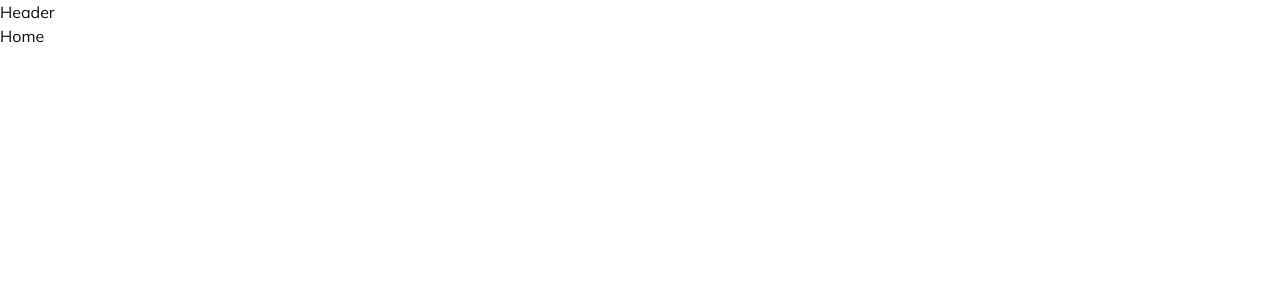
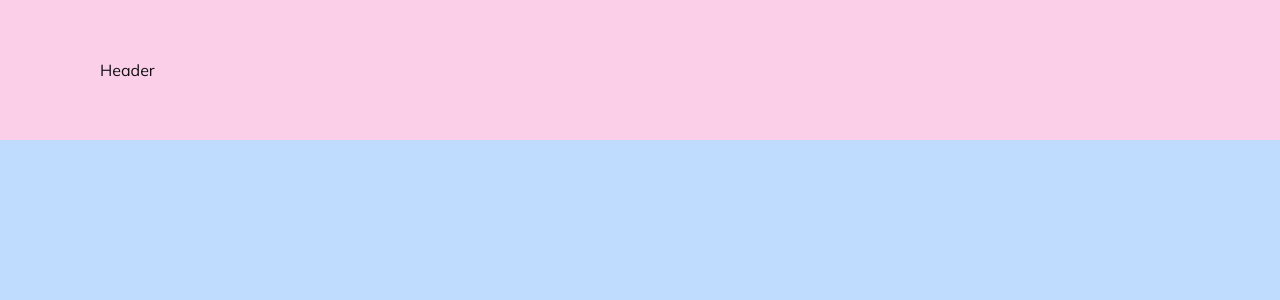
Before and after one commit to jenil97/Framer-Motion-Web, a React (Create React App) app: page / in a window 1280 px wide. Shown: the top 300 px of the page. Built offline with nearby package versions, Linux system fonts and the light colour scheme; a web font is replaced by a local one.

Commit message:
fix : manifest

```diff
--- a/public/index.html
+++ b/public/index.html
@@ -9,8 +9,6 @@
       name="description"
       content="Web site created using create-react-app"
     />
-    <link rel="apple-touch-icon" href="%PUBLIC_URL%/logo192.png" />
-    <link rel="manifest" href="%PUBLIC_URL%/manifest.json" />
     <!-- google fonts -->
     <link rel="preconnect" href="https://fonts.googleapis.com" />
     <link rel="preconnect" href="https://fonts.gstatic.com" crossorigin />
--- a/src/components/Header.js
+++ b/src/components/Header.js
@@ -1,7 +1,19 @@
-import React from 'react';
+import React from "react";
+
+// import components
+import Socials from "./Socials";
+import Logo from "../assets/header/logo.svg";
+import MobileNav from "./MobileNav";
+
+// import link
+import { Link } from "react-router-dom";
 
 const Header = () => {
-  return <div>Header</div>;
+  return (
+    <header className="bg-pink-200 fixed w-full px-[30px] lg:px-[100px] z-30 h-[100px] lg:h-[140px] flex items-center">
+      Header
+    </header>
+  );
 };
 
 export default Header;
--- a/src/pages/About.js
+++ b/src/pages/About.js
@@ -1,7 +1,7 @@
 import React from 'react';
 
 const About = () => {
-  return <div>About</div>;
+  return <div className="section bg-yellow-200">About</div>;
 };
 
 export default About;
--- a/src/pages/Contact.js
+++ b/src/pages/Contact.js
@@ -1,7 +1,7 @@
 import React from 'react';
 
 const Contact = () => {
-  return <div>Contact</div>;
+  return <div className="section bg-amber-600">Contact</div>;
 };
 
 export default Contact;
--- a/src/pages/Home.js
+++ b/src/pages/Home.js
@@ -1,7 +1,7 @@
-import React from 'react';
+import React from "react";
 
 const Home = () => {
-  return <div>Home</div>;
+  return <div className="section bg-blue-200">Home</div>;
 };
 
 export default Home;
--- a/src/pages/Portfolio.js
+++ b/src/pages/Portfolio.js
@@ -1,7 +1,7 @@
 import React from 'react';
 
 const Portfolio = () => {
-  return <div>Portfolio</div>;
+  return <div className="section bg-green-400">Portfolio</div>;
 };
 
 export default Portfolio;
```
Also changed, not shown: public/manifest.json (deleted).
